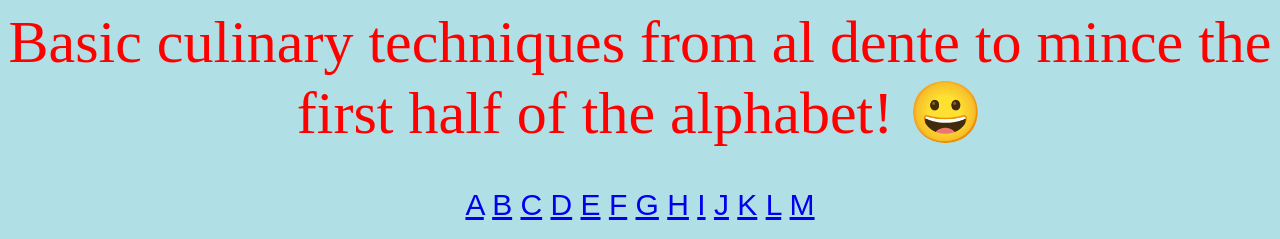
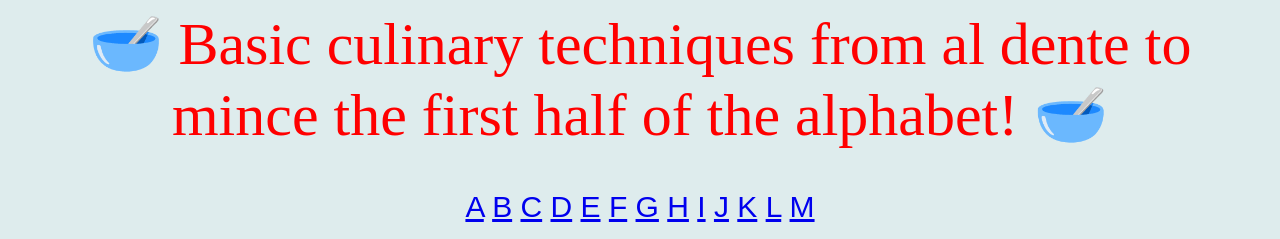
Before and after one commit to Stl-LC101-MAY-2022/js-assignment-4-html-me-something-Toblomoro, a website: page index.html in a window 1280 px wide. Shown: the top 239 px of the page. Drawn offline with Linux system fonts and the light colour scheme.

Commit message:
added emojis

```diff
--- a/index.html
+++ b/index.html
@@ -7,8 +7,8 @@
       <header id="mainHeading" >
 
          <link rel="stylesheet" href="styles.css">
-          Basic culinary techniques from al dente to mince the first half of the alphabet!
-         &#128512
+         &#129379 Basic culinary techniques from al dente to mince the first half of the alphabet!
+          &#129379
          </header>
          <links class="links">
             <a href= #alDente  >A</a>
--- a/styles.css
+++ b/styles.css
@@ -1,7 +1,7 @@
 /* Write your CSS here! */
 body {
-    background-color: powderblue;
-
+    background-color: rgb(222, 236, 237);
+    color:rgb(35, 21, 125);
     margin-top: 8px;
   margin-bottom: 8px;
   margin-right: 8px;
```
